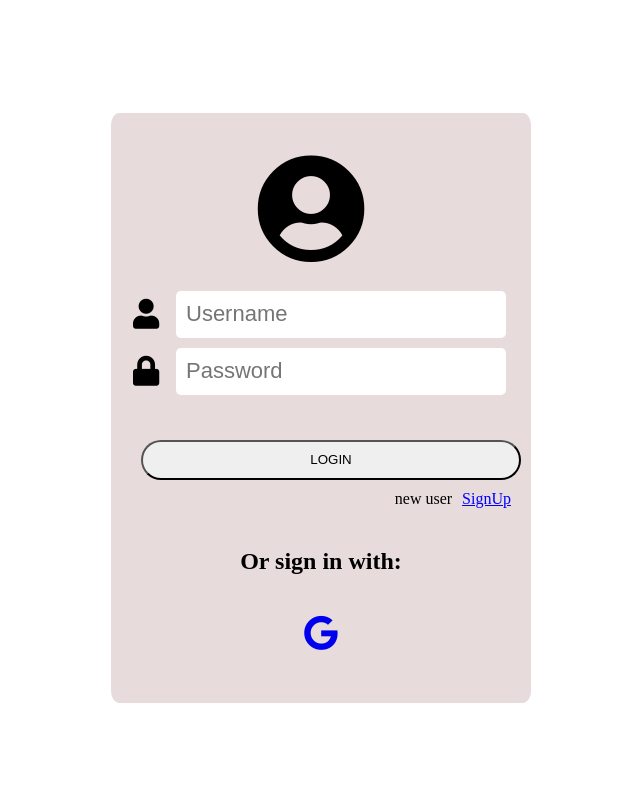
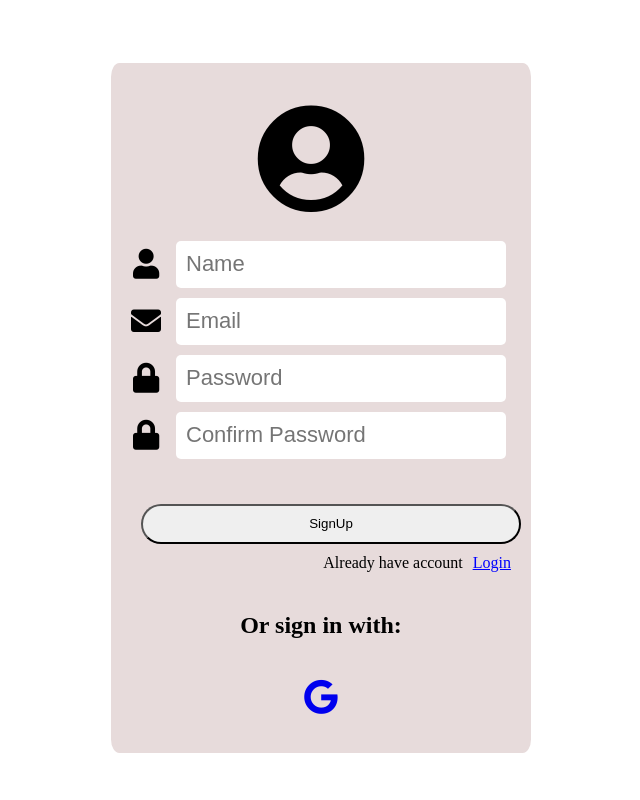
Before and after one commit to MohammedIhsaan/deltaExchangeAssignment, a React (Create React App) app: page /signup in a window 1280 px wide. Shown: the top 800 px of the page, without its empty margins (319-959 px from the left). Built offline with nearby package versions, Linux system fonts and the light colour scheme.

Commit message:
react-router-dom is added for routing

```diff
--- a/package.json
+++ b/package.json
@@ -9,6 +9,7 @@
     "react": "^17.0.2",
     "react-dom": "^17.0.2",
     "react-redux": "^7.2.6",
+    "react-router-dom": "^6.2.1",
     "react-scripts": "4.0.3",
     "web-vitals": "^1.1.2"
   },
--- a/src/App.js
+++ b/src/App.js
@@ -1,14 +1,19 @@
 import React from "react";
+import { BrowserRouter, Routes, Route } from "react-router-dom";
 import TeamMember from "./components/TeamMember";
 import Login from "./pages/login/Login";
-import Singup from "./pages/signup/Singup";
+import Signup from "./pages/signup/Signup";
 
 export default function App() {
   return (
     <div>
-      {/* <TeamMember /> */}
-      <Login />
-      <Singup />
+      <BrowserRouter>
+        <Routes>
+          <Route path="/" element={<Login />} />
+          <Route path="signup" element={<Signup />} />
+          <Route path="addMember" element={<TeamMember />} />
+        </Routes>
+      </BrowserRouter>
     </div>
   );
 }
--- a/src/pages/login/Login.js
+++ b/src/pages/login/Login.js
@@ -1,4 +1,5 @@
 import React from "react";
+import { Link } from "react-router-dom";
 import "./login.css";
 export default function Login() {
   return (
@@ -19,15 +20,17 @@ export default function Login() {
               <i class="fa fa-lock"></i>
               <input type="text" className="input" placeholder="Password" />
             </div>
-            <button type="button" className="btn">
+            <button type="button" className="btn-login">
               LOGIN
             </button>
             <div className="new-user-signup">
               <span>new user</span>{" "}
-              <a className="signup" style={{ paddingLeft: "10px" }}>
-                {" "}
-                SignUp
-              </a>
+              <Link to="signup">
+                <a className="signup" style={{ paddingLeft: "10px" }}>
+                  {" "}
+                  SignUp
+                </a>
+              </Link>
             </div>
           </form>
           <h5 style={{ textAlign: "center", fontSize: "24px" }}>
--- a/src/pages/login/login.css
+++ b/src/pages/login/login.css
@@ -48,7 +48,7 @@
   width: 20px;
 }
 
-button {
+.btn-login {
   margin-top: 40px;
   margin-bottom: 10px;
   width: 100%;
--- a/src/pages/signup/Singup.js
+++ b/src/pages/signup/Signup.js
@@ -1,4 +1,5 @@
 import React from "react";
+import { Link } from "react-router-dom";
 import "./signup.css";
 
 export default function Singup() {
@@ -32,15 +33,17 @@ export default function Singup() {
                 placeholder="Confirm Password"
               />
             </div>
-            <button type="button" className="btn">
+            <button type="button" className="btn-signup">
               SignUp
             </button>
             <div className="new-user-signup">
               <span>Already have account</span>{" "}
-              <a className="signup" style={{ paddingLeft: "10px" }}>
-                {" "}
-                Login
-              </a>
+              <Link to="/">
+                <a className="signup" style={{ paddingLeft: "10px" }}>
+                  {" "}
+                  Login
+                </a>
+              </Link>
             </div>
           </form>
           <h5 style={{ textAlign: "center", fontSize: "24px" }}>
--- a/src/pages/signup/signup.css
+++ b/src/pages/signup/signup.css
@@ -48,7 +48,7 @@
   width: 20px;
 }
 
-button {
+.btn-signup {
   margin-top: 40px;
   margin-bottom: 10px;
   width: 100%;
```
Also changed, not shown: 1 other file (tests, documents, lock files or other folders).
